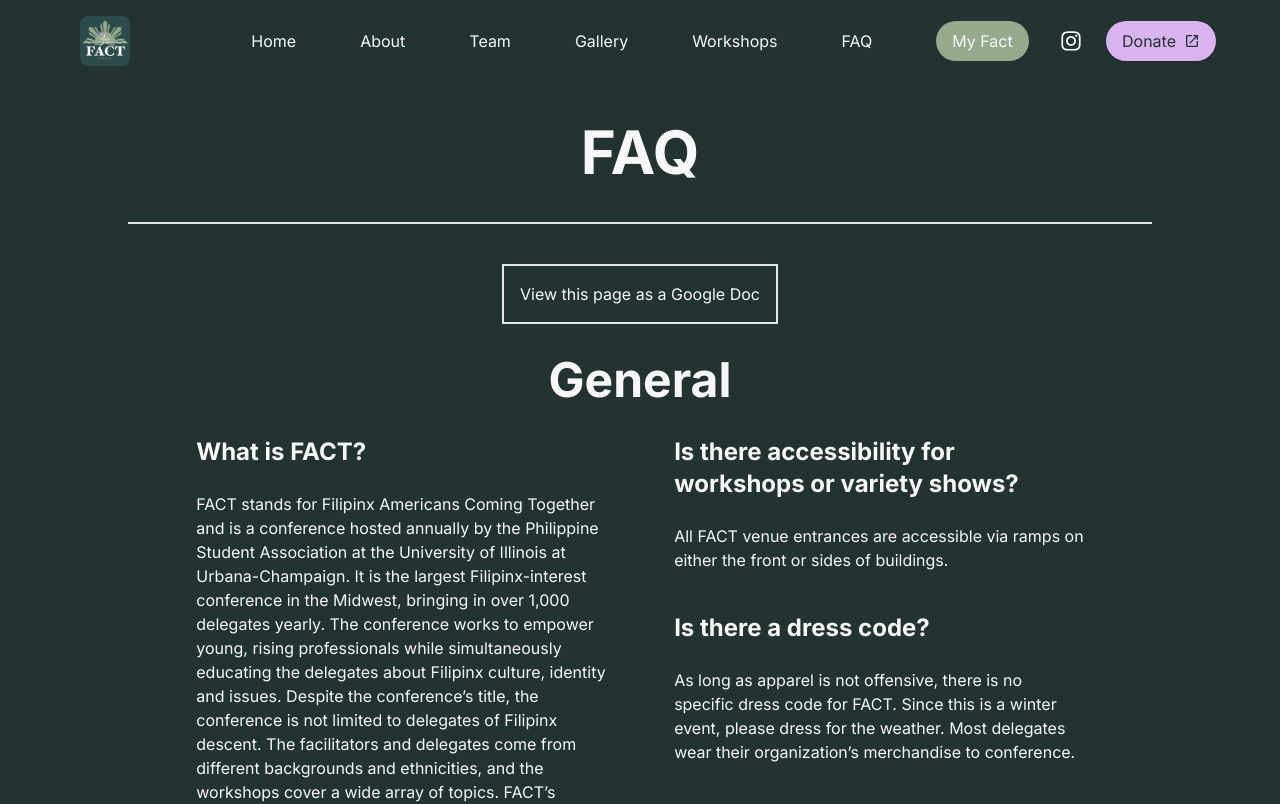
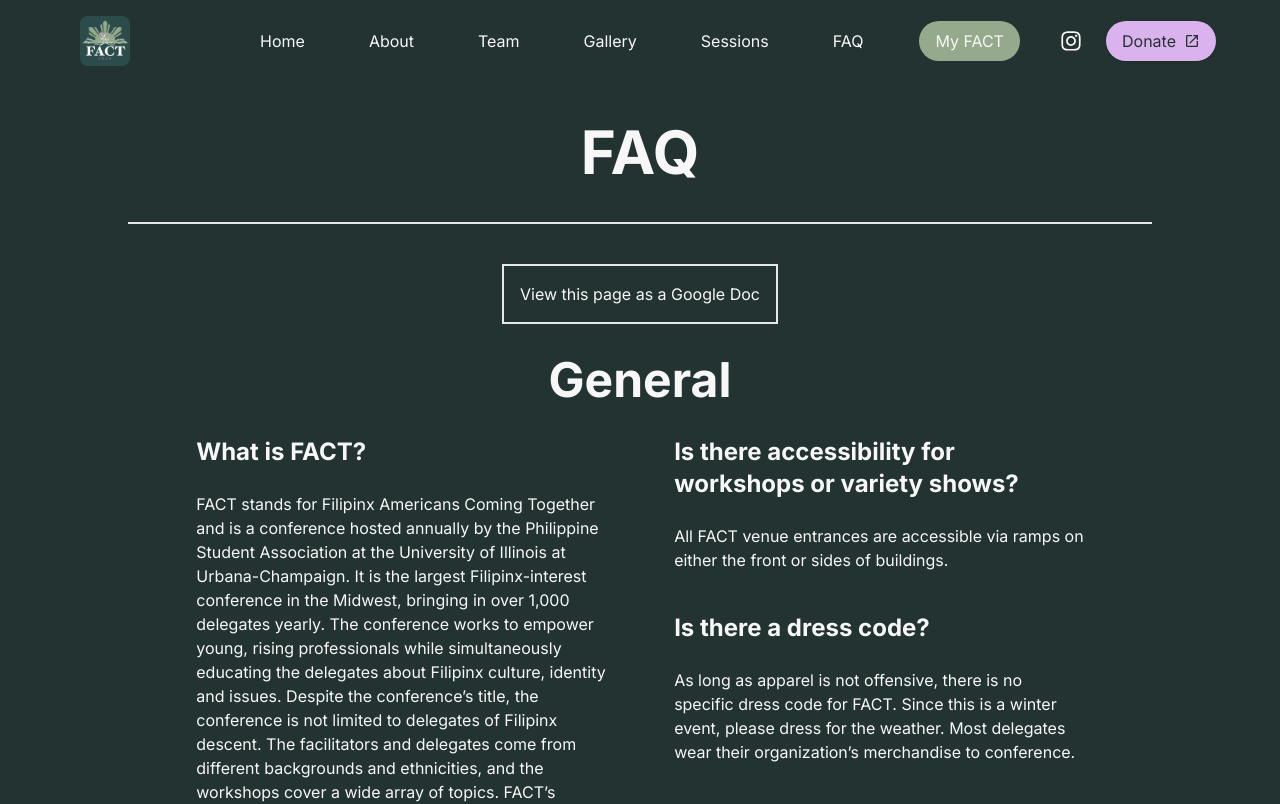
Before and after one commit to filipinx-americans-coming-together/fact-website-frontend, a Next.js app: page /faq in a window 1280 px wide. Shown: the top 804 px of the page. Built offline with nearby package versions, Linux system fonts and the light colour scheme.

Commit message:
superficial content/format fixes reqd by coords

```diff
--- a/src/app/faq/page.tsx
+++ b/src/app/faq/page.tsx
@@ -172,9 +172,9 @@ export default function FAQ() {
                     <FAQSection question="How do I register?">
                         Use the “<FAQLink href="/my-fact/register" text="Register"/>”
                         tab on our website and fill out your information in the
-                        boxes Continue to the next page and you can view the
+                        boxes. Continue to the next page and you can view the
                         sessions you signed up for and the details for those
-                        workshops!
+                        workshops! Watch <FAQLink href="https://youtu.be/RO5fCSOywBI?si=OLgI6Eq0AD76eFgU" text="this video" newTab={true}/> for a walkthrough of the steps to register.
                     </FAQSection>
                     <FAQSection question="Where can we find information regarding workshop information?">
                         Workshop and facilitator biographies are available via
--- a/src/app/my-fact/register/page.tsx
+++ b/src/app/my-fact/register/page.tsx
@@ -210,7 +210,7 @@ export default function Register() {
                         <option value="Sophomore">Sophomore</option>
                         <option value="Junior">Junior</option>
                         <option value="Senior">Senior</option>
-                        <option value="Super Senior">Super Senior</option>
+                        <option value="Grad Student">Grad Student</option>
                         <option value="Other">Other</option>
                         <option value="N/A">N/A</option>
                     </Select>
--- a/src/app/workshops/page.tsx
+++ b/src/app/workshops/page.tsx
@@ -26,7 +26,7 @@ export default function Workshops() {
     const hasFilteredWorkshops = (filteredWorkshops ?? []).length > 0;
 
     return (
-        <PageContainer title="Workshops">
+        <PageContainer title="Sessions">
             <div className="flex flex-col items-center px-4">
                 {/** Search and Filter Functionality */}
                 <div className="flex flex-col md:flex-row md:space-y-0 md:space-x-4 mb-8 w-full max-w-2xl">
--- a/src/components/navigation/DesktopNav.tsx
+++ b/src/components/navigation/DesktopNav.tsx
@@ -7,7 +7,7 @@ export default function DesktopNav(props: {
         <ul className="hidden items-center justify-center text-center gap-16 md:flex">
             {props.links.map((link, index) => (
                 <li
-                    className={"text-text-primary " + `${index === props.links.length - 1 ? " rounded-full px-4 py-2 bg-highlight-primary hover:text-highlight-secondary" : "hover:text-highlight-primary"}`}
+                    className={"text-text-primary " + `${index === props.links.length - 1 ? " rounded-full w-fit ml-[-8px] px-4 py-2 bg-highlight-primary hover:text-highlight-secondary whitespace-nowrap" : "hover:text-highlight-primary"}`}
                     key={index}
                 >
                     <Link href={link.path}>{link.text}</Link>
--- a/src/components/navigation/Navbar.tsx
+++ b/src/components/navigation/Navbar.tsx
@@ -22,9 +22,9 @@ const NAV_LINKS = [
 	// { text: "Agenda", path: "/agenda" },
     { text: "Team", path: "/team" },
     { text: "Gallery", path: "/gallery" },
-    { text: "Workshops", path: "/workshops" },
+    { text: "Sessions", path: "/workshops" },
     { text: "FAQ", path: "/faq" },
-    { text: "My Fact", path: "/my-fact/login"}
+    { text: "My FACT", path: "/my-fact/login"}
 ];
 
 const FACT_LOGO_SRC = "/fact-2024-logo.png";
--- a/src/components/ui/LinkButton.tsx
+++ b/src/components/ui/LinkButton.tsx
@@ -18,7 +18,7 @@ export default function LinkButton({
     newTab = false,
 }: LinkButtonProps) {
     return (
-        <Link href={url} target={newTab ? "_blank" : "_self"} className="mx:auto my:4 sm:mx-4">
+        <Link href={url} target={newTab ? "_blank" : "_self"} className="mx-auto my:4">
             <button className="text-center text-text-primary border-solid border-2 w-fit p-4 hover:text-background-primary hover:bg-text-primary">
                 {text}
             </button>
```
